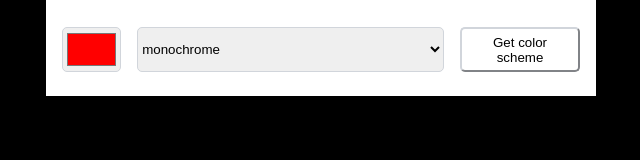
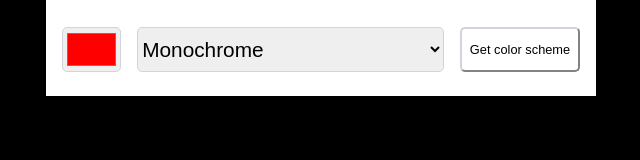
Before and after one commit to sontii/Color-scheme-generator, a plain HTML site: page index.html in a window 1280 px wide. Shown: the whole page, without its empty margins (319-959 px from the left). Drawn offline with Linux system fonts and the light colour scheme.

Commit message:
minor css fix

```diff
--- a/index.html
+++ b/index.html
@@ -18,14 +18,14 @@
            <form id="form">
             <input type="color" value="#ff0000" id="input-color-picker" name="input-color-picker">
             <select id="color-schema-select" name="schema">
-                <option value="monochrome">monochrome</option>
-                <option value="monochrome-dark">monochrome-dark</option>
-                <option value="monochrome-light">monochrome-light</option>
-                <option value="analogic">analogic</option>
-                <option value="complement">complement</option>
-                <option value="analogic-complement">analogic-complement</option>
-                <option value="triad">triad</option>
-                <option value="quad">quad</option>
+                <option value="monochrome">Monochrome</option>
+                <option value="monochrome-dark">Monochrome-dark</option>
+                <option value="monochrome-light">Monochrome-light</option>
+                <option value="analogic">Analogic</option>
+                <option value="complement">Complement</option>
+                <option value="analogic-complement">Analogic-complement</option>
+                <option value="triad">Triad</option>
+                <option value="quad">Quad</option>
             </select>
             <button id="btn">Get color scheme</button>
            </form>
--- a/index.js
+++ b/index.js
@@ -34,7 +34,7 @@ function render() {
 	colors.map((color) => {
 		colorHtml += `<div
                         class="color"
-                        style="background-color:${color};color:${color}"
+                        style="background-color:${color};"
                         >${color}
                         </div>`
 		namedColorHtml += `<div
--- a/styles.css
+++ b/styles.css
@@ -35,11 +35,14 @@ form {
 #color-schema-select {
     width: 100%;
     margin: 0 1rem;
+    line-height: 1.5rem;
+    font-size: 1.3rem;
 }
 
 #btn {
     width: 12rem;
     background-color: white;
+    font-size: 0.8rem;
 }
 
 #color-container,
@@ -51,7 +54,7 @@ form {
 
 .color{
     height: 20rem;
-    cursor: default;
+    font-size: 0;
 }
 
 .named-color{
```
